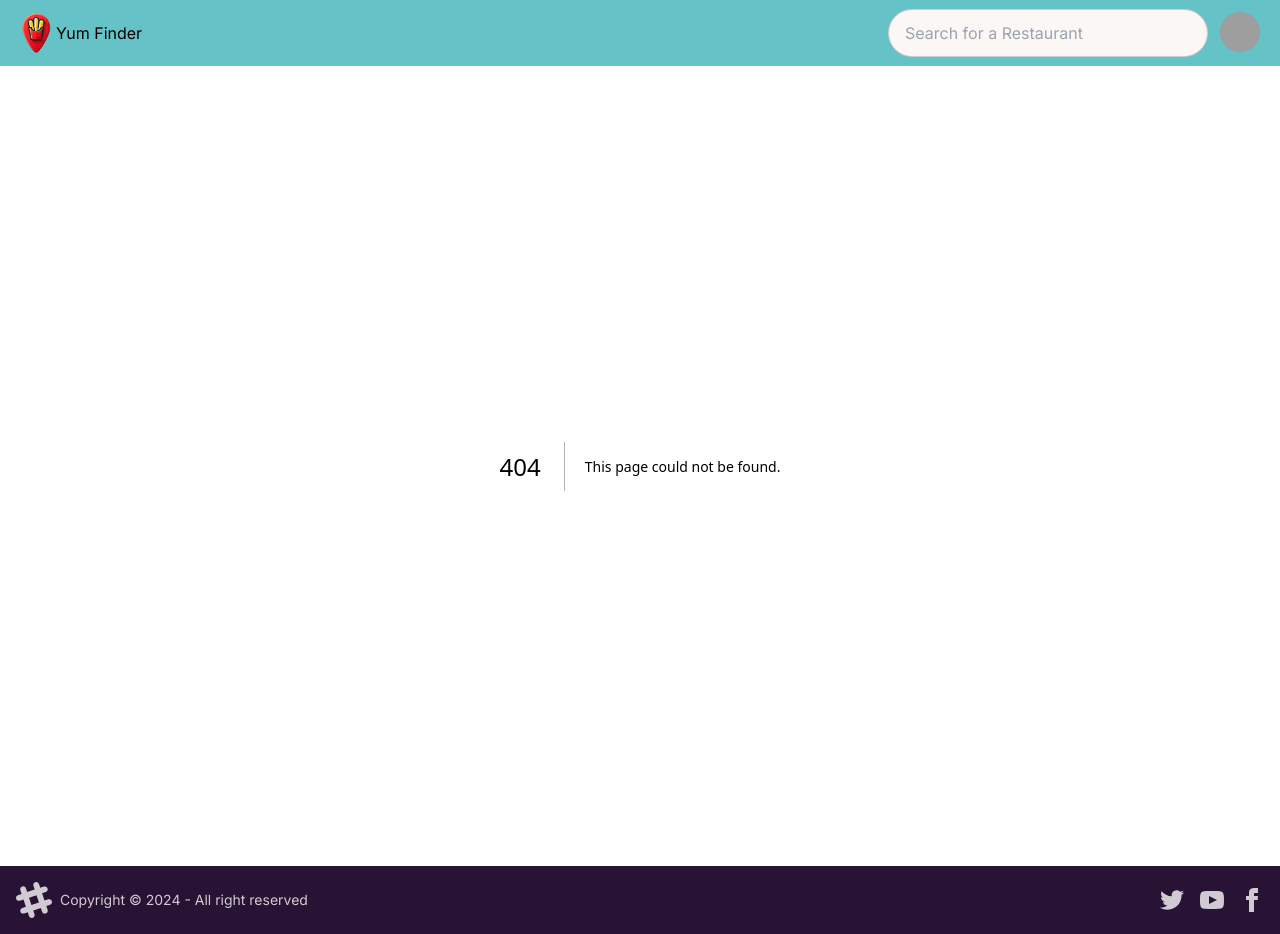
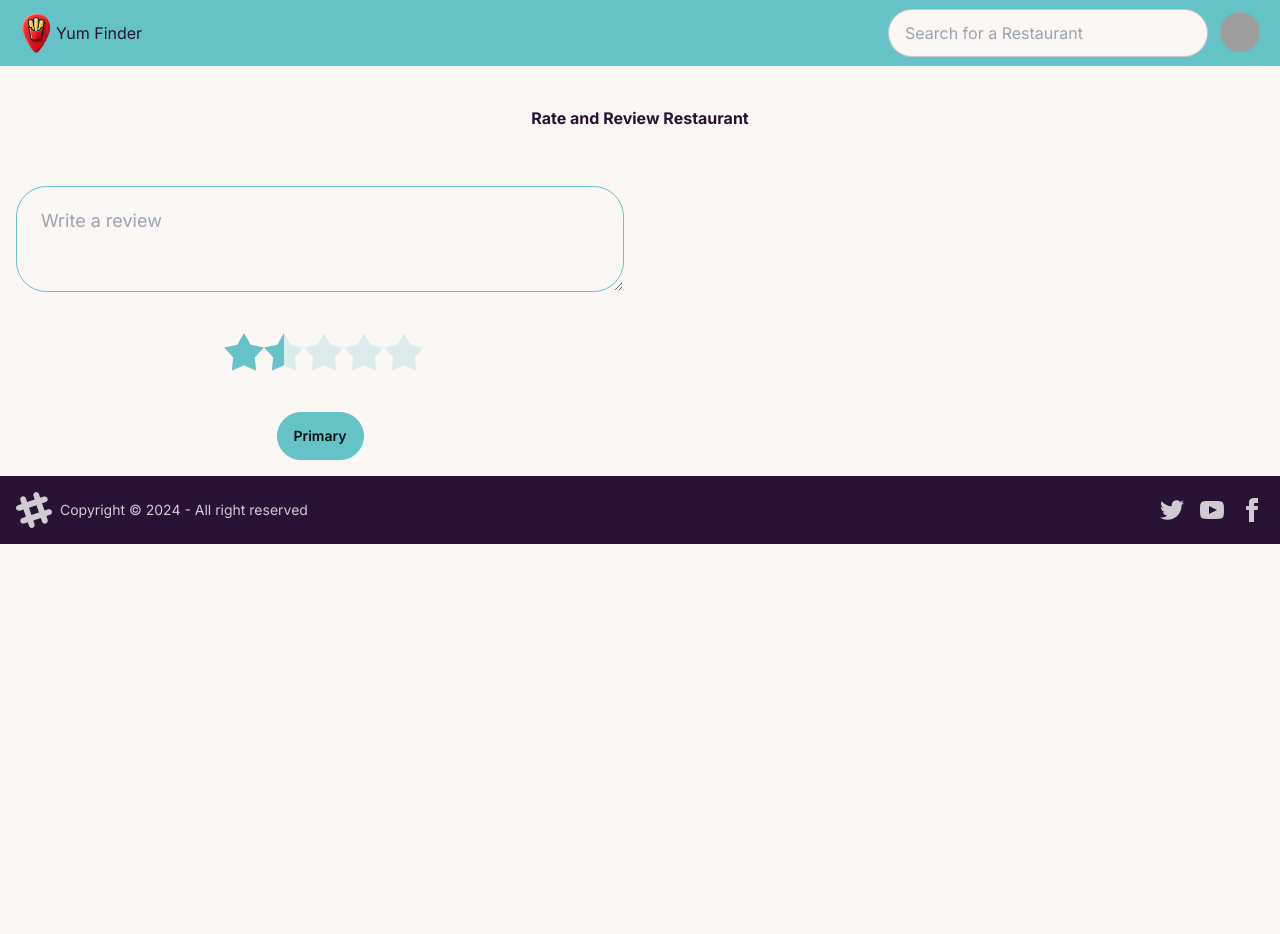
Before and after one commit to helloWerld/restaurant, a Next.js app: page /development in a window 1280 px wide. Before the commit this address had no page. After the commit the page ends 800 px from the top, so only its background shows below. Built offline with nearby package versions, Linux system fonts and the light colour scheme; grey boxes are pictures that could not be loaded.

Commit message:
added form and styles

```diff
--- a/src/app/rating/page.js
+++ b/src/app/development/page.js
@@ -4,7 +4,9 @@ import React from "react";
 const rating = () => {
   return (
     <div>
-      <h1 className=" flex flex-col p-20 mx-10 ">Rate Restaurant</h1>
+      <div className=" flex flex-col p-10 mx-10 text-center font-bold">
+        Rate and Review Restaurant
+      </div>
       <Rating />
     </div>
   );
--- a/src/components/Rating.jsx
+++ b/src/components/Rating.jsx
@@ -2,6 +2,13 @@ import React from "react";
 
 const Rating = () => {
   return (
+    <div className=" w-1/2 ">
+      <form className="flex flex-col items-center p-4" action="">
+        <textarea
+          className="w-full textarea textarea-lg textarea-primary textarea-bordered "
+          type="text"
+          placeholder="Write a review"
+        ></textarea>
         <div className="flex flex-row justify-center rating rating-lg rating-half p-10 ">
           <input
             type="radio"
@@ -60,6 +67,9 @@ const Rating = () => {
             className="mask mask-star-2 mask-half-2 bg-primary"
           />
         </div>
+        <button className="btn btn-primary">Primary</button>
+      </form>
+    </div>
   );
 };
 
```
Also changed, not shown: 1 other file (tests, documents, lock files or other folders). Lines whose indentation alone changed are shown as unchanged.
